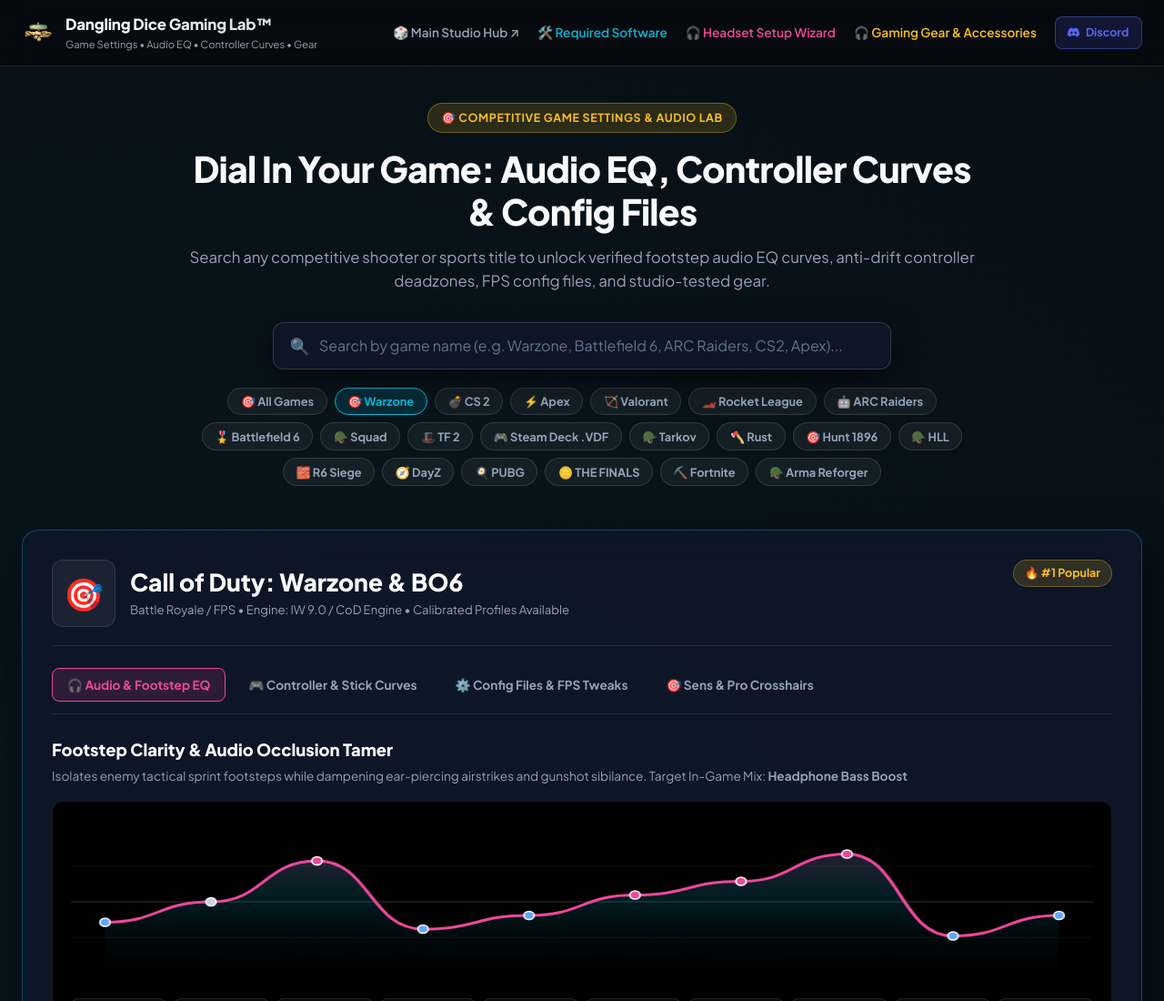
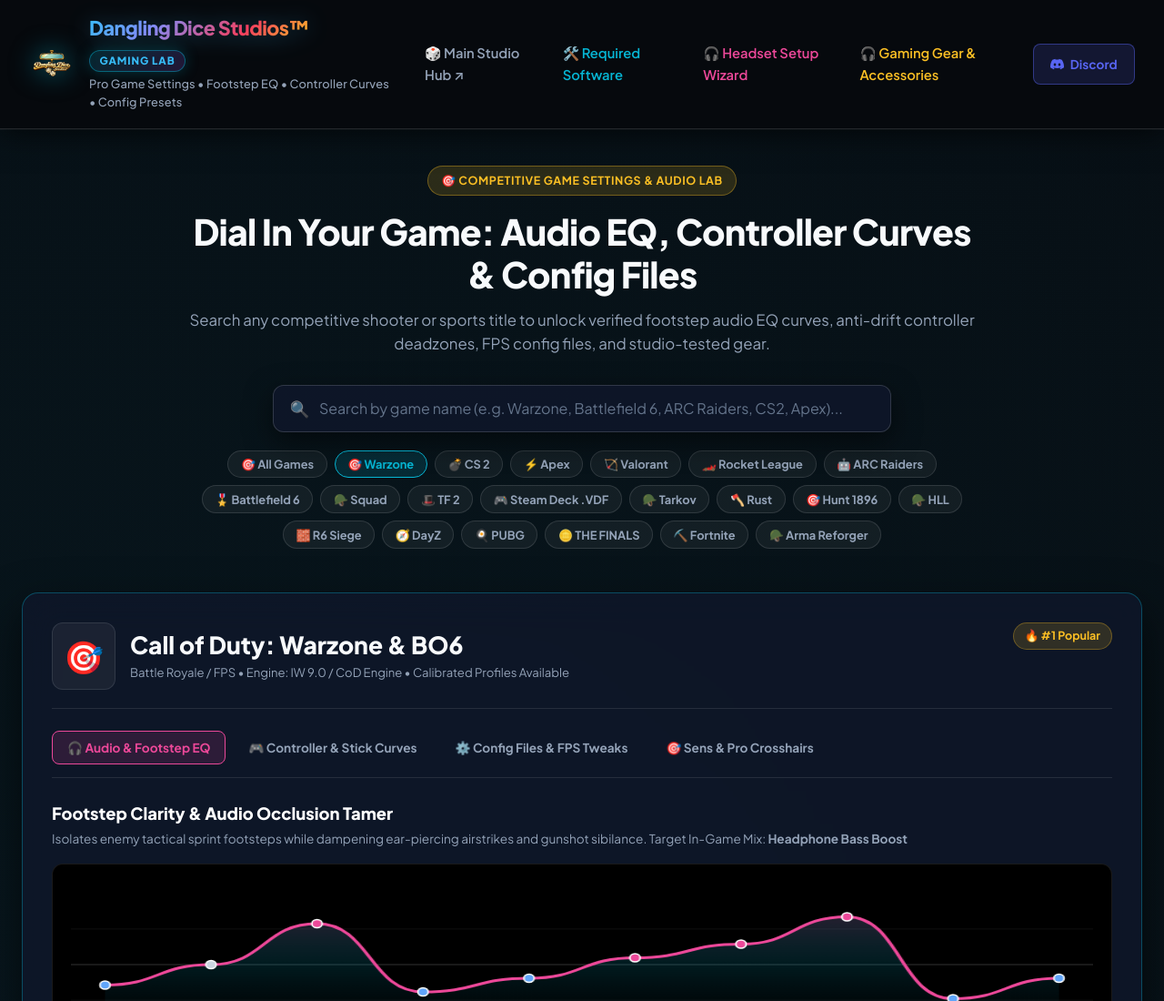
Before and after one commit to jacobyancey-bit/dangling-dice-website, a website built with Vite: page apps/games/index.html in a window 1280 px wide. Shown: the top 1100 px of the page at 91% size. Built offline with nearby package versions, Linux system fonts and the light colour scheme.

Commit message:
style(games): enlarge navigation header and add vibrant neon gradient branding to Dangling Dice Studios

```diff
--- a/apps/games/index.html
+++ b/apps/games/index.html
@@ -23,18 +23,21 @@
       <a href="/" class="brand">
         <img src="/images/logo.png" alt="Dangling Dice Gaming Lab™" class="brand-logo-img" />
         <div>
-          <div class="brand-title">Dangling Dice Gaming Lab™</div>
-          <div class="brand-tagline">Game Settings &bull; Audio EQ &bull; Controller Curves &bull; Gear</div>
+          <div class="brand-title">
+            <span class="brand-name-colored">Dangling Dice Studios™</span>
+            <span class="brand-tag-gaming">Gaming Lab</span>
+          </div>
+          <div class="brand-tagline">Pro Game Settings &bull; Footstep EQ &bull; Controller Curves &bull; Config Presets</div>
         </div>
       </a>
 
       <nav class="nav-links">
         <a href="https://dangling-dice-studios.com/" class="nav-link">🎲 Main Studio Hub ↗</a>
-        <a href="#softwareSection" class="nav-link" style="color: var(--neon-cyan);">🛠️ Required Software</a>
-        <a href="#audioWizardSection" class="nav-link" style="color: var(--neon-pink);">🎧 Headset Setup Wizard</a>
-        <a href="#gearSection" class="nav-link" style="color: #fbbf24;">🎧 Gaming Gear &amp; Accessories</a>
-        <a href="https://discord.gg/uFYMQahNZz" target="_blank" rel="noopener noreferrer" class="btn btn-discord btn-sm">
-          <svg width="13" height="13" viewBox="0 0 127.14 96.36" fill="currentColor"><path d="M107.7,8.07A105.15,105.15,0,0,0,81.47,0a72.06,72.06,0,0,0-3.36,6.83A97.68,97.68,0,0,0,49,6.83,72.37,72.37,0,0,0,45.64,0,105.89,105.89,0,0,0,19.39,8.09C2.79,32.65-1.71,56.6.54,80.21h0A105.73,105.73,0,0,0,32.71,96.36,77.7,77.7,0,0,0,39.6,85.25a68.42,68.42,0,0,1-10.85-5.18c.91-.66,1.8-1.34,2.66-2a75.57,75.57,0,0,0,64.32,0c.87.71,1.76,1.39,2.66,2a68.68,68.68,0,0,1-10.87,5.19,77,77,0,0,0,6.89,11.1A105.25,105.25,0,0,0,126.6,80.22h0C129.24,52.84,122.09,29.11,107.7,8.07ZM42.45,65.69C36.18,65.69,31,60,31,53s5-12.74,11.43-12.74S54,46,53.86,53,48.81,65.69,42.45,65.69Zm42.24,0C78.41,65.69,73.25,60,73.25,53s5-12.74,11.44-12.74S96.23,46,96.12,53,91.08,65.69,84.69,65.69Z"/></svg>
+        <a href="#softwareSection" class="nav-link nav-link-cyan">🛠️ Required Software</a>
+        <a href="#audioWizardSection" class="nav-link nav-link-pink">🎧 Headset Setup Wizard</a>
+        <a href="#gearSection" class="nav-link nav-link-gold">🎧 Gaming Gear &amp; Accessories</a>
+        <a href="https://discord.gg/uFYMQahNZz" target="_blank" rel="noopener noreferrer" class="btn btn-discord">
+          <svg width="15" height="15" viewBox="0 0 127.14 96.36" fill="currentColor"><path d="M107.7,8.07A105.15,105.15,0,0,0,81.47,0a72.06,72.06,0,0,0-3.36,6.83A97.68,97.68,0,0,0,49,6.83,72.37,72.37,0,0,0,45.64,0,105.89,105.89,0,0,0,19.39,8.09C2.79,32.65-1.71,56.6.54,80.21h0A105.73,105.73,0,0,0,32.71,96.36,77.7,77.7,0,0,0,39.6,85.25a68.42,68.42,0,0,1-10.85-5.18c.91-.66,1.8-1.34,2.66-2a75.57,75.57,0,0,0,64.32,0c.87.71,1.76,1.39,2.66,2a68.68,68.68,0,0,1-10.87,5.19,77,77,0,0,0,6.89,11.1A105.25,105.25,0,0,0,126.6,80.22h0C129.24,52.84,122.09,29.11,107.7,8.07ZM42.45,65.69C36.18,65.69,31,60,31,53s5-12.74,11.43-12.74S54,46,53.86,53,48.81,65.69,42.45,65.69Zm42.24,0C78.41,65.69,73.25,60,73.25,53s5-12.74,11.44-12.74S96.23,46,96.12,53,91.08,65.69,84.69,65.69Z"/></svg>
           Discord
         </a>
       </nav>
--- a/apps/games/src/style.css
+++ b/apps/games/src/style.css
@@ -49,68 +49,156 @@ body {
   position: sticky;
   top: 0;
   z-index: 100;
-  background: rgba(7, 9, 14, 0.85);
-  backdrop-filter: blur(16px);
-  border-bottom: 1px solid var(--border-subtle);
-  padding: 0.85rem 1.5rem;
+  background: rgba(7, 9, 14, 0.92);
+  backdrop-filter: blur(20px);
+  -webkit-backdrop-filter: blur(20px);
+  border-bottom: 1px solid rgba(255, 255, 255, 0.12);
+  box-shadow: 0 4px 30px rgba(0, 0, 0, 0.65), 0 1px 0 rgba(255, 255, 255, 0.05);
+  padding: 1.15rem 2rem;
+  transition: all 0.25s ease;
 }
 
 .nav-container {
-  max-width: 1300px;
+  max-width: 1400px;
   margin: 0 auto;
   display: flex;
   justify-content: space-between;
   align-items: center;
-  gap: 1rem;
+  gap: 1.5rem;
 }
 
 .brand {
   display: flex;
   align-items: center;
-  gap: 0.75rem;
+  gap: 1rem;
   text-decoration: none;
   color: inherit;
+  transition: transform 0.2s ease;
+}
+
+.brand:hover {
+  transform: translateY(-1px);
 }
 
 .brand-logo-img {
-  width: 36px;
-  height: 36px;
+  width: 50px;
+  height: 50px;
   object-fit: contain;
+  filter: drop-shadow(0 0 14px rgba(6, 182, 212, 0.55));
+  transition: transform 0.3s cubic-bezier(0.34, 1.56, 0.64, 1), filter 0.3s ease;
+}
+
+.brand:hover .brand-logo-img {
+  transform: scale(1.08) rotate(-3deg);
+  filter: drop-shadow(0 0 20px rgba(236, 72, 153, 0.75));
 }
 
 .brand-title {
-  font-size: 1.05rem;
+  display: flex;
+  align-items: center;
+  gap: 0.65rem;
+  font-size: 1.35rem;
   font-weight: 800;
-  letter-spacing: -0.01em;
-  background: linear-gradient(90deg, #fff, #cbd5e1);
+  line-height: 1.2;
+  letter-spacing: -0.02em;
+  flex-wrap: wrap;
+}
+
+.brand-name-colored {
+  background: linear-gradient(135deg, #38bdf8 0%, #818cf8 30%, #f43f5e 70%, #fbbf24 100%);
   -webkit-background-clip: text;
+  background-clip: text;
   -webkit-text-fill-color: transparent;
+  filter: drop-shadow(0 2px 12px rgba(56, 189, 248, 0.35));
+  font-weight: 900;
+  letter-spacing: -0.025em;
+}
+
+.brand-tag-gaming {
+  display: inline-flex;
+  align-items: center;
+  gap: 0.3rem;
+  font-size: 0.72rem;
+  font-weight: 800;
+  text-transform: uppercase;
+  letter-spacing: 0.08em;
+  padding: 0.25rem 0.65rem;
+  border-radius: 9999px;
+  background: linear-gradient(135deg, rgba(6, 182, 212, 0.18), rgba(168, 85, 247, 0.18));
+  color: #38bdf8;
+  border: 1px solid rgba(6, 182, 212, 0.45);
+  box-shadow: 0 0 16px rgba(6, 182, 212, 0.25);
+  vertical-align: middle;
 }
 
 .brand-tagline {
-  font-size: 0.7rem;
+  font-size: 0.8rem;
   color: var(--text-muted);
+  font-weight: 500;
+  letter-spacing: 0.01em;
+  margin-top: 0.2rem;
 }
 
 .nav-links {
   display: flex;
   align-items: center;
-  gap: 1.25rem;
+  gap: 1.5rem;
 }
 
 .nav-link {
   color: var(--text-muted);
   text-decoration: none;
-  font-size: 0.85rem;
+  font-size: 0.92rem;
   font-weight: 600;
-  transition: color 0.2s;
+  padding: 0.4rem 0.6rem;
+  border-radius: var(--radius-sm);
+  transition: all 0.2s ease;
 }
 
 .nav-link:hover {
   color: #fff;
+  background: rgba(255, 255, 255, 0.06);
+  transform: translateY(-1px);
 }
 
-@media (max-width: 768px) {
+.nav-link-cyan {
+  color: var(--neon-cyan) !important;
+}
+
+.nav-link-cyan:hover {
+  background: rgba(6, 182, 212, 0.12) !important;
+  box-shadow: 0 0 12px rgba(6, 182, 212, 0.2);
+}
+
+.nav-link-pink {
+  color: var(--neon-pink) !important;
+}
+
+.nav-link-pink:hover {
+  background: rgba(236, 72, 153, 0.12) !important;
+  box-shadow: 0 0 12px rgba(236, 72, 153, 0.2);
+}
+
+.nav-link-gold {
+  color: #fbbf24 !important;
+}
+
+.nav-link-gold:hover {
+  background: rgba(251, 191, 36, 0.12) !important;
+  box-shadow: 0 0 12px rgba(251, 191, 36, 0.2);
+}
+
+@media (max-width: 900px) {
+  .gaming-header {
+    padding: 1rem 1.25rem;
+  }
+  .brand-logo-img {
+    width: 42px;
+    height: 42px;
+  }
+  .brand-title {
+    font-size: 1.15rem;
+  }
   .nav-links { display: none; }
 }
 
```
